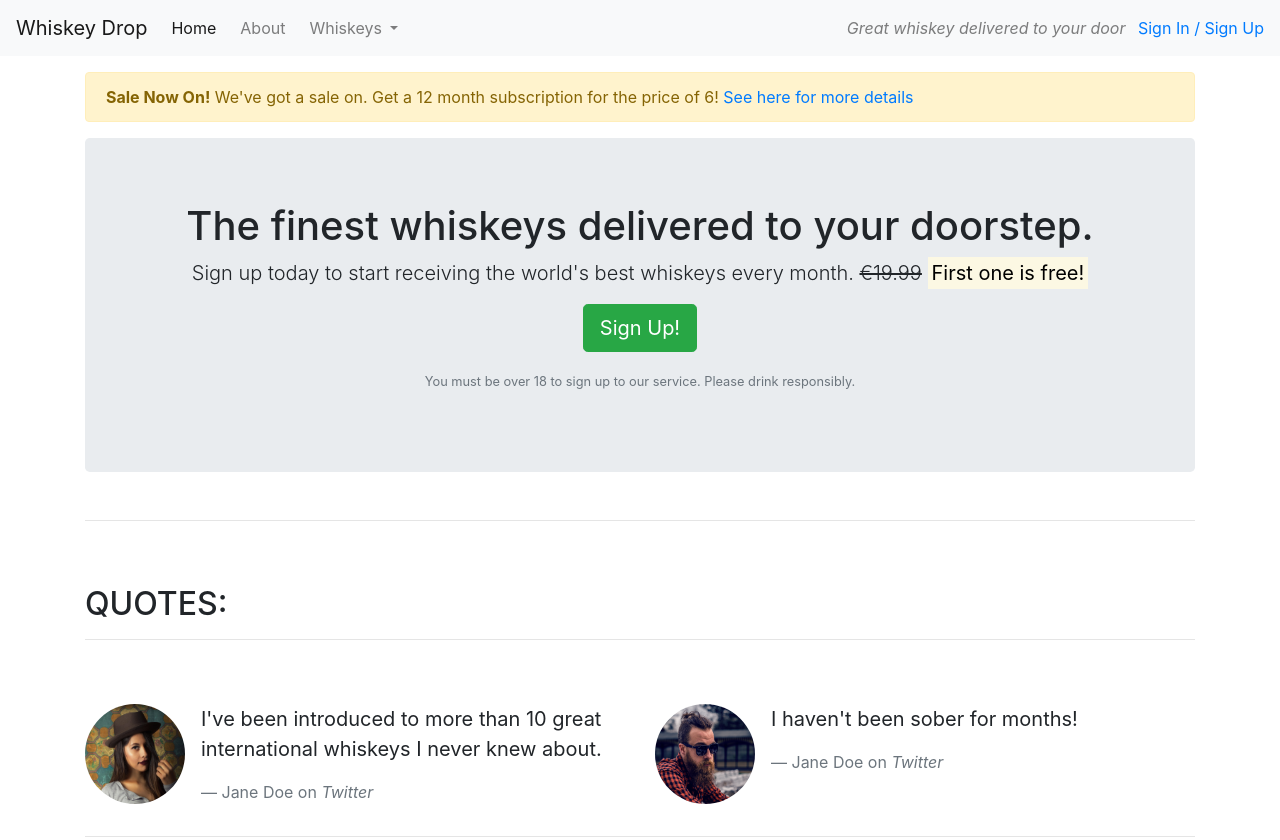
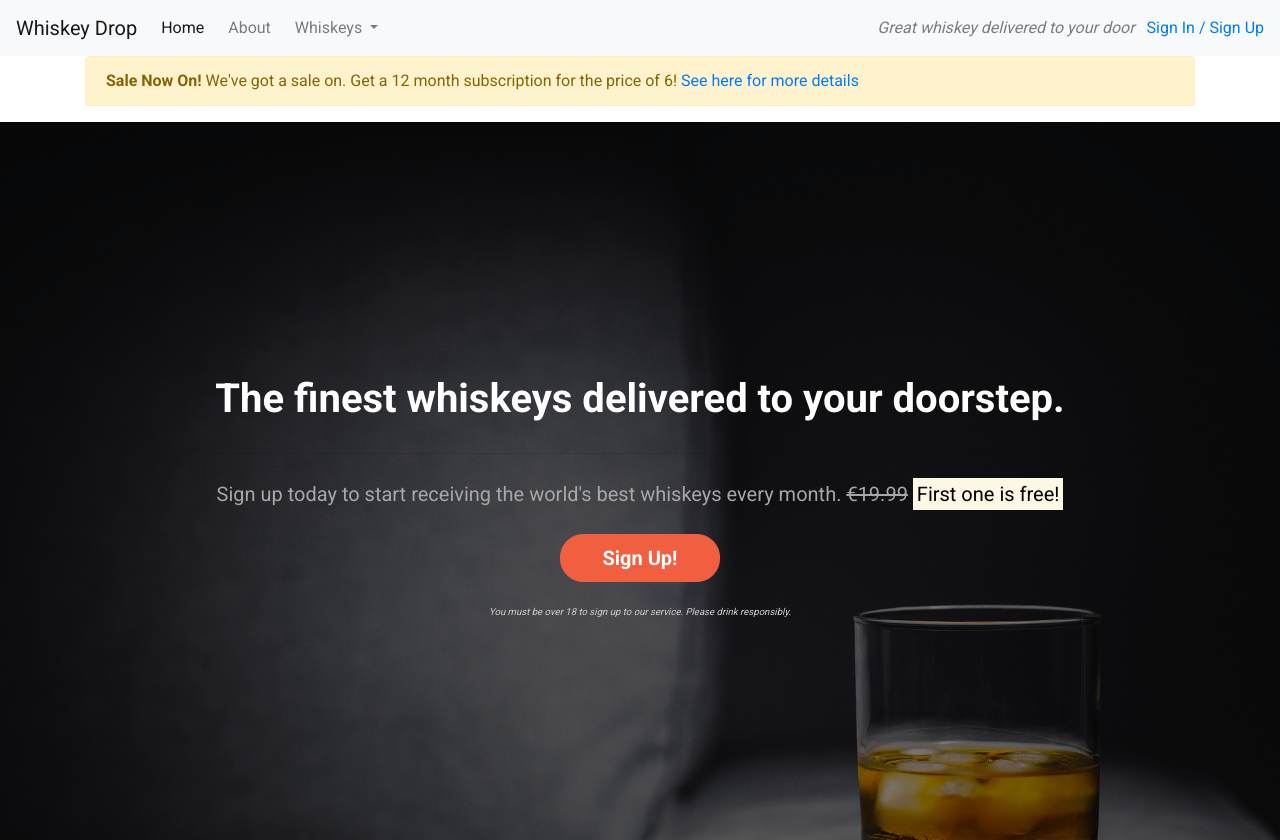
Before and after one commit to ricocatford/bootstrap-learning, a plain HTML site: page index.html in a window 1280 px wide. Shown: the top 840 px of the page. Drawn offline with nearby package versions, Linux system fonts and the light colour scheme.

Commit message:
Added changes to index

```diff
--- a/index.html
+++ b/index.html
@@ -5,8 +5,13 @@
     <meta charset="utf-8">
     <meta name="viewport" content="width=device-width, initial-scale=1.0">
     <title>Whiskey Drop | Taste a new whiskey every month</title>
+    <!--Links for CSS/JS/Fonts-->
     <link rel="stylesheet" href="https://maxcdn.bootstrapcdn.com/bootstrap/4.1.3/css/bootstrap.min.css">
     <link rel="stylesheet" href="https://use.fontawesome.com/releases/v5.6.1/css/all.css" integrity="sha384-gfdkjb5BdAXd+lj+gudLWI+BXq4IuLW5IT+brZEZsLFm++aCMlF1V92rMkPaX4PP" crossorigin="anonymous">
+    <link rel="stylesheet" href="css/style.css">
+    <link rel="preconnect" href="https://fonts.googleapis.com">
+    <link rel="preconnect" href="https://fonts.gstatic.com" crossorigin>
+    <link href="https://fonts.googleapis.com/css2?family=Roboto:wght@400;700&display=swap" rel="stylesheet">
 </head>
 
 <body>
@@ -38,11 +43,11 @@
         </div>
         <div class="d-none d-md-block">
             <p class="navbar-text my-auto mr-2"><i>Great whiskey delivered to your door</i></p>
-            <a href="/login">Sign In / Sign Up</a>
+            <a href="/login" data-toggle="modal" data-target="#signUpModal">Sign In / Sign Up</a>
         </div>
         <!--</div>-->
     </nav>
-    <article class="container mt-3">
+    <div class="container alert-container">
         <div class="row d-none d-sm-block">
             <div class="col-12">
                 <div class="alert alert-warning">
@@ -50,23 +55,29 @@
                 </div>
             </div>
         </div>
+    </div>
         <!-- Callout -->
+    <div class="container-fluid callout-container">
+        <div class="opaque-overlay">&nbsp</div>
             <div class="row">
                 <div class="col-12">
                     <section class="callout jumbotron text-center">
-                    <h1>The finest whiskeys delivered to your doorstep.</h1>
+                        <h1 class="jumbotron-header">The finest whiskeys delivered to your doorstep.</h1>
+                        <hr>
                         <p class="lead">Sign up today to start receiving the world's best whiskeys every month.
                             <s class="d-none d-sm-inline">€19.99</s>
                             <span class="d-inline d-sm-none"><br></span>
                             <strong><mark>First one is free!</mark></strong></p>
-                    <p><button class="btn btn-lg btn-success" data-toggle="modal" data-target="#signUpModal">Sign Up!</button></p>
+                        <p><button class="btn btn-lg btn--cta btn--red" data-toggle="modal" data-target="#signUpModal">Sign Up!</button></p>
                         <p class="text-muted"><small>You must be over 18 to sign up to our service. Please drink responsibly.</small></p>
                     </section>
                 </div>
             </div>
+    </div>
     <!-- /.callout -->
-        <hr>
+
     <!-- Quotes -->
+    <div class="container quotes-container">
         <section class="quotes">
             <div class="row">
                 <div class="col-12 my-5">
@@ -103,9 +114,11 @@
                 </div>
             </div>
         </section>
+    </div>
     <!-- /.quotes -->
-        <hr>
+
     <!-- Features -->
+    <div class="container features-container">
         <section class="features">
             <div class="row">
                 <div class="col-12 my-5">
@@ -137,8 +150,8 @@
                 </div>
             </div>
         </section>
+    </div>
     <!-- /.features -->
-    </article>
 
     <div class="modal" tabindex="-1" role="dialog" id="signUpModal">
         <div class="modal-dialog" role="document">
```
Lines whose indentation alone changed are shown as unchanged.
